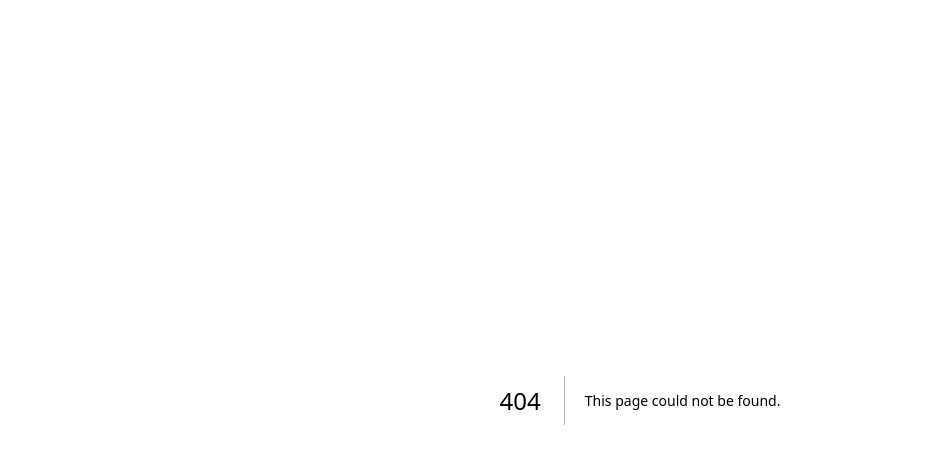
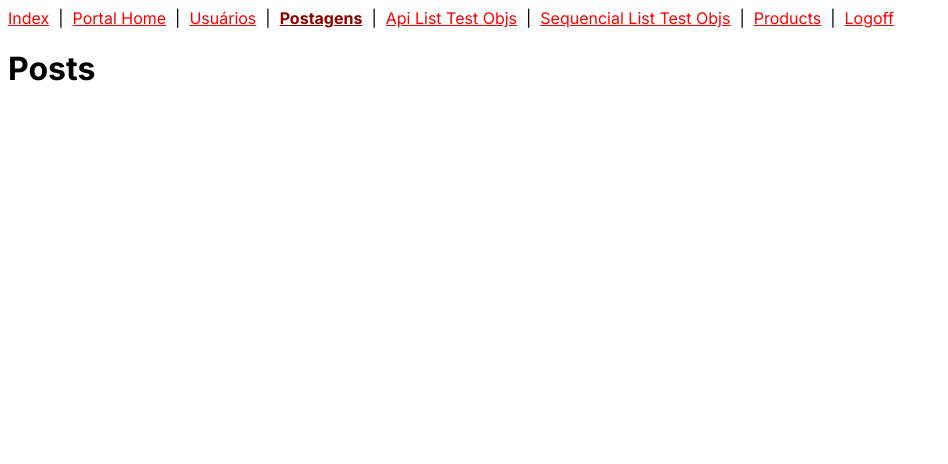
Before and after one commit to mtnoronha/nextjs-playground, a Next.js app: page /portal/posts in a window 1280 px wide. Before the commit this address had no page. Shown: the top 464 px of the page, without its empty margins (0-948 px from the left). Built offline with nearby package versions, Linux system fonts and the light colour scheme.

Commit message:
Add stub pages for Users and Posts

```diff
--- /dev/null
+++ b/app/portal/posts/page.tsx
@@ -0,0 +1,6 @@
+
+export default async function Page() {
+  return <>
+    <h1>Posts</h1>
+  </>
+}
--- /dev/null
+++ b/app/portal/users/page.tsx
@@ -0,0 +1,6 @@
+
+export default async function Page() {
+  return <>
+    <h1>Users</h1>
+  </>
+}
--- a/components/Menu.tsx
+++ b/components/Menu.tsx
@@ -23,6 +23,10 @@ export default function Menu() {
       &nbsp; | &nbsp;
       <Link href="/portal" className={getClassNamesFor('/portal', actualPath)}>Portal Home</Link>
       &nbsp; | &nbsp;
+      <Link href="/portal/users" className={getClassNamesFor('/portal/users', actualPath)}>Usuários</Link>
+      &nbsp; | &nbsp;
+      <Link href="/portal/posts" className={getClassNamesFor('/portal/posts', actualPath)}>Postagens</Link>
+      &nbsp; | &nbsp;
       <Link href="/portal/test" className={getClassNamesFor('/portal/test', actualPath)}>Api List Test Objs</Link>
       &nbsp; | &nbsp;
       <Link href="/portal/test2" className={getClassNamesFor('/portal/test2', actualPath)}>Sequencial List Test Objs</Link>
```
